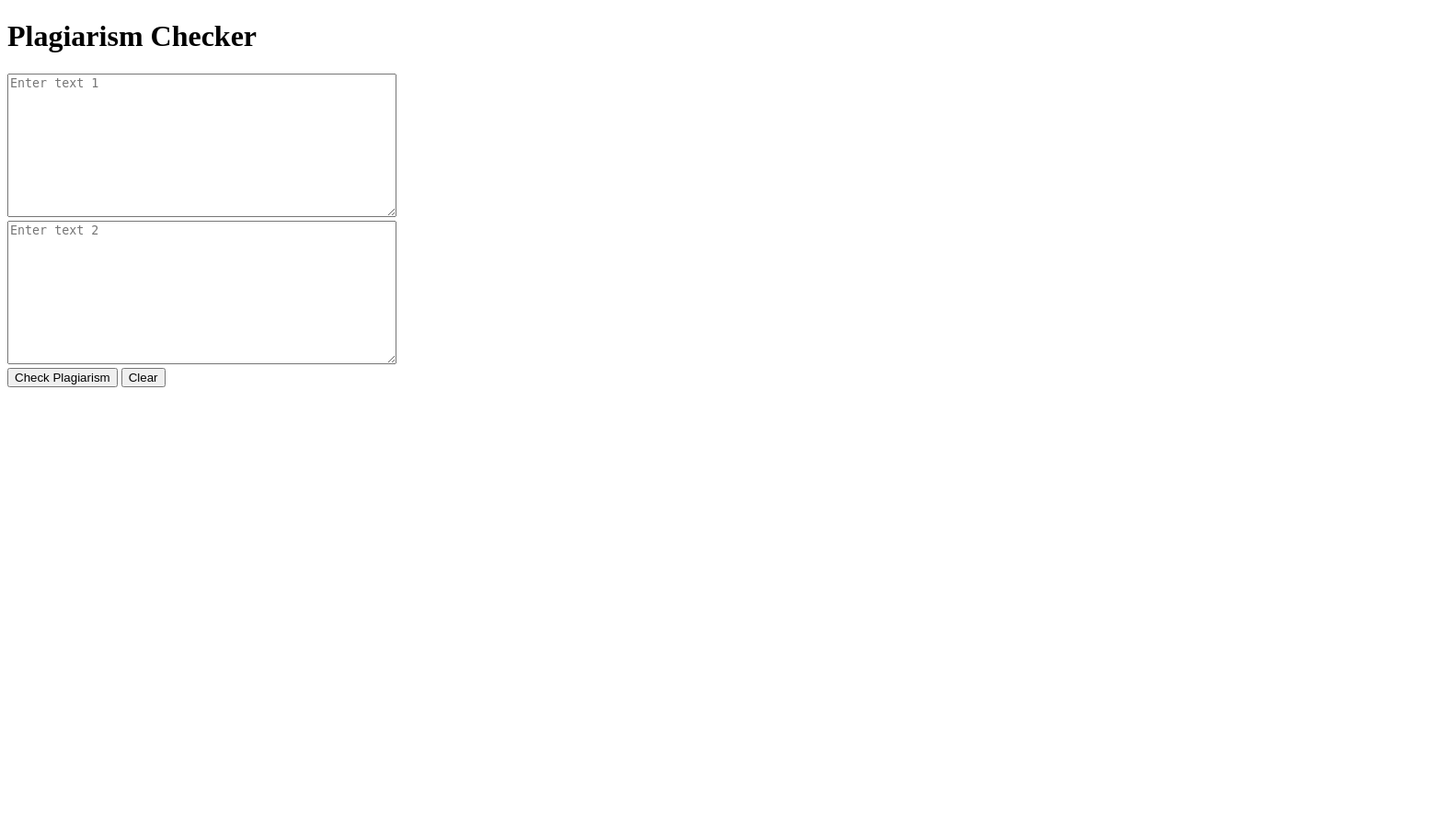
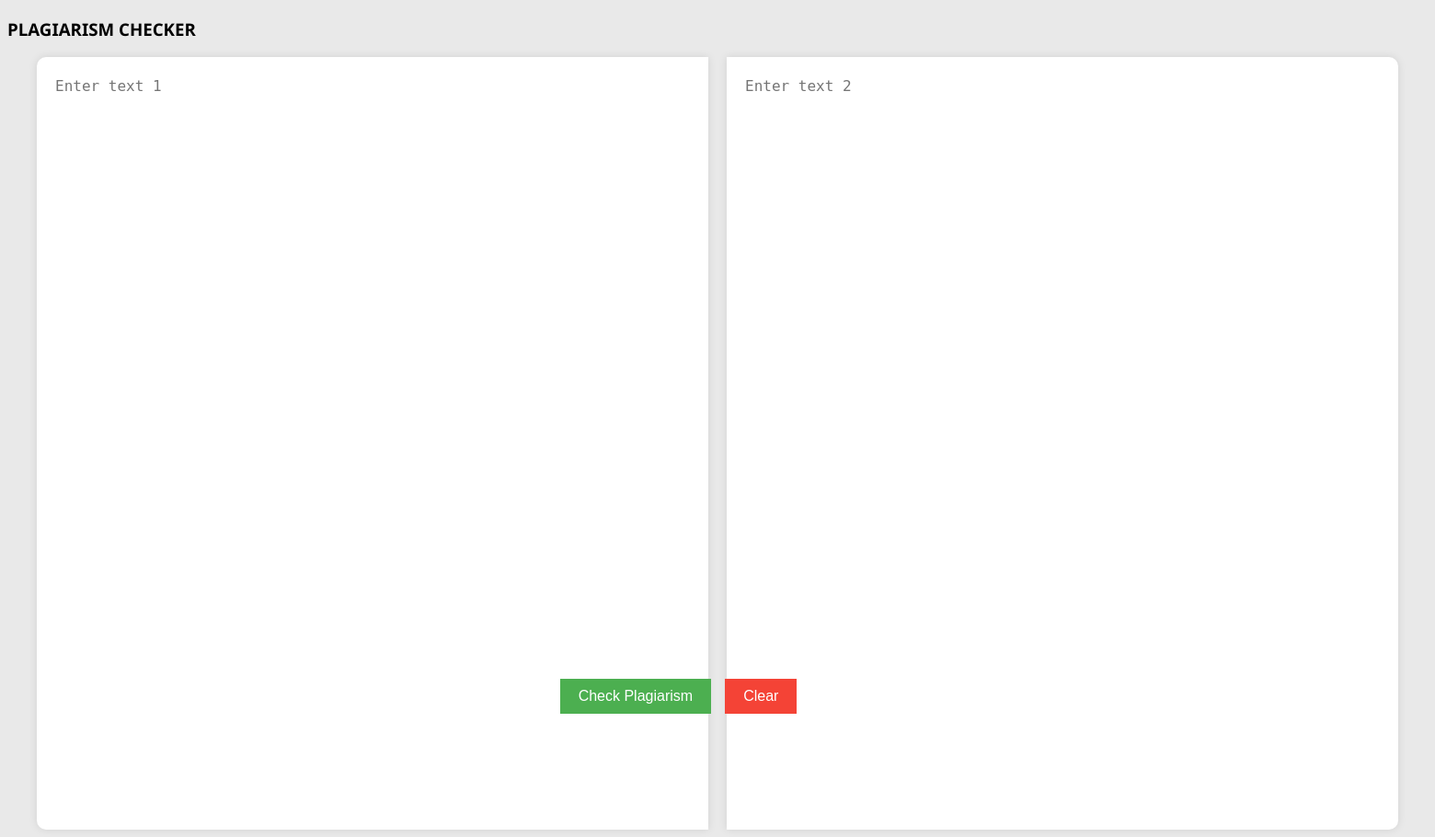
Before and after one commit to fortunatus42/plagiarismTEST2, a Flask app: page / in a window 1560 px wide. Shown: the whole page at 92% size. Before the commit the page ends 421 px from the top, so only its background shows below. Run offline with Flask 3, Linux system fonts and the light colour scheme.

Commit message:
Styling commit

```diff
--- a/static/styles.css
+++ b/static/styles.css
@@ -1,4 +1,8 @@
 /* styles.css */
+body{
+    background-color: rgb(233, 233, 233);
+    font-family: 'Segoe UI', Tahoma, Geneva, Verdana, sans-serif;
+}
 #loading-spinner {
     position: fixed;
     top: 0;
@@ -7,6 +11,9 @@
     height: 100%;
     background-color: rgba(255, 255, 255, 0.8);
     z-index: 9999;
+    display: flex;
+    justify-content: center;
+    align-items: center;
     display: none; /* Initially hide the loading spinner */
 }
 
@@ -15,9 +22,9 @@
     width: 50px;
     height: 50px;
     border: 5px solid #ccc;
-    border-top-color: #333;
+    border-top-color: #4CAF50;
     border-radius: 50%;
-    animation: spin 1s linear infinite; /* Changed duration to 1s */
+    animation: spin 10s linear infinite;
 }
 
 @keyframes spin {
@@ -28,3 +35,104 @@
         transform: rotate(360deg);
     }
 }
+
+  /* Add styles for the open book layout */
+  #text-area-container {
+    display: flex;
+    justify-content: space-between;
+    align-items: center;
+    padding: 20px;
+    position: relative;
+    margin: 0 auto;
+    width: 1500px;
+    height: 800px;
+    font-family: 'Segoe UI', Tahoma, Geneva, Verdana, sans-serif;
+
+}
+
+textarea {
+    display: block;
+    width: 100%;
+    height: 100%;
+    margin: 0 10px;
+    padding: 20px;
+    border: none;
+    border-radius: 10px;
+    box-shadow: 0px 0px 10px rgba(0, 0, 0, 0.1);
+    font-size: 16px;
+    line-height: 1.5;
+    outline: none;
+    resize: none;
+}
+
+textarea:first-child {
+    border-radius: 10px 0 0 10px;
+}
+
+textarea:last-child {
+    border-radius: 0 10px 10px 0;
+}
+
+/* Add styles for the buttons */
+#button-container {
+    display: flex;
+    justify-content: center;
+    align-items: center;
+    position: absolute;
+    bottom: 3%;
+    left: 0;
+    right: 0;
+}
+
+#submit-btn {
+    display: inline-block;
+    padding: 10px 20px;
+    margin: 0 -35px;
+    background-color: #4CAF50;
+    color: #fff;
+    border: none;
+    cursor: pointer;
+    font-size: 16px;
+    text-align: center;
+    transition: background-color 0.3s ease;
+
+}
+
+#submit-btn:hover {
+    background-color: #3e8e41;
+}
+
+#clear-btn {
+    display: inline-block;
+    padding: 10px 20px;
+    margin: 0 50px;
+    background-color: #f44336;
+    color: #fff;
+    border: none;
+    cursor: pointer;
+    font-size: 16px;
+    text-align: center;
+    transition: background-color 0.3s ease;
+}
+
+#clear-btn:hover {
+    background-color: #ba160a;
+}
+
+ /* Add styles for the responsive layout */
+ @media (max-width: 768px) {
+    #text-area-container {
+        flex-direction: column;
+        height: auto;
+    }
+
+    textarea {
+        width: 100%;
+        margin: 0 0 20px 0;
+    }
+
+    #button-container {
+        position: relative;
+        bottom: 0;
+    }
+}
--- a/templates/index.html
+++ b/templates/index.html
@@ -3,6 +3,7 @@
 <head>
     <title>Plagiarism Checker</title>
     <link rel="stylesheet" type="text/css" href="{{ url_for('static', filename='styles.css') }}">
+    <script src="{{ url_for('static', filename='scripts.js') }}"></script>
 </head>
 <body>
     {% with messages = get_flashed_messages(with_categories=true) %}
@@ -14,41 +15,19 @@
             {% endfor %}
         {% endif %}
     {% endwith %}
-    <h1>Plagiarism Checker</h1>
+    <h3>PLAGIARISM CHECKER</h3>
     <form method="POST" action="/" onsubmit="showLoadingSpinner();">
-        <textarea name="text1" rows="10" cols="50" placeholder="Enter text 1"></textarea><br>
-        <textarea name="text2" rows="10" cols="50" placeholder="Enter text 2"></textarea><br>
-        <input id="submit-btn" type="submit" value="Check Plagiarism">
-        <button type="button" onclick="clearTextAreas()">Clear</button>
+        <div id="text-area-container">
+            <textarea id="text-area-1" name="text1" rows="10" cols="50" placeholder="Enter text 1"></textarea>
+            <textarea id="text-area-2" name="text2" rows="10" cols="50" placeholder="Enter text 2"></textarea>
+        </div>
+        <div id="button-container">
+            <button id="submit-btn" type="submit">Check Plagiarism</button>
+            <button id="clear-btn" type="button" onclick="clearTextAreas()">Clear</button>
+        </div>
     </form>
     <div id="loading-spinner">
         <div>Loading...</div>
     </div>
-
-    <script>
-        function clearTextAreas() {
-            var text1 = document.getElementsByName('text1')[0];
-            var text2 = document.getElementsByName('text2')[0];
-            if (text1 && text2) {
-                text1.value = '';
-                text2.value = '';
-            }
-        }
-
-        document.addEventListener('DOMContentLoaded', function() {
-            // Hide the loading spinner after the page has loaded
-            document.getElementById('loading-spinner').style.display = 'none';
-        });
-
-        function showLoadingSpinner() {
-            // Show the loading spinner
-            document.getElementById('loading-spinner').style.display = 'flex';
-        }
-
-        function hideLoadingSpinner() {
-            // Hide the loading spinner
-            document.getElementById('loading-spinner').style.display = 'none';
-        }
-    </script>
 </body>
 </html>
```
Also changed, not shown: static/scripts.js (+19 -13 lines).
